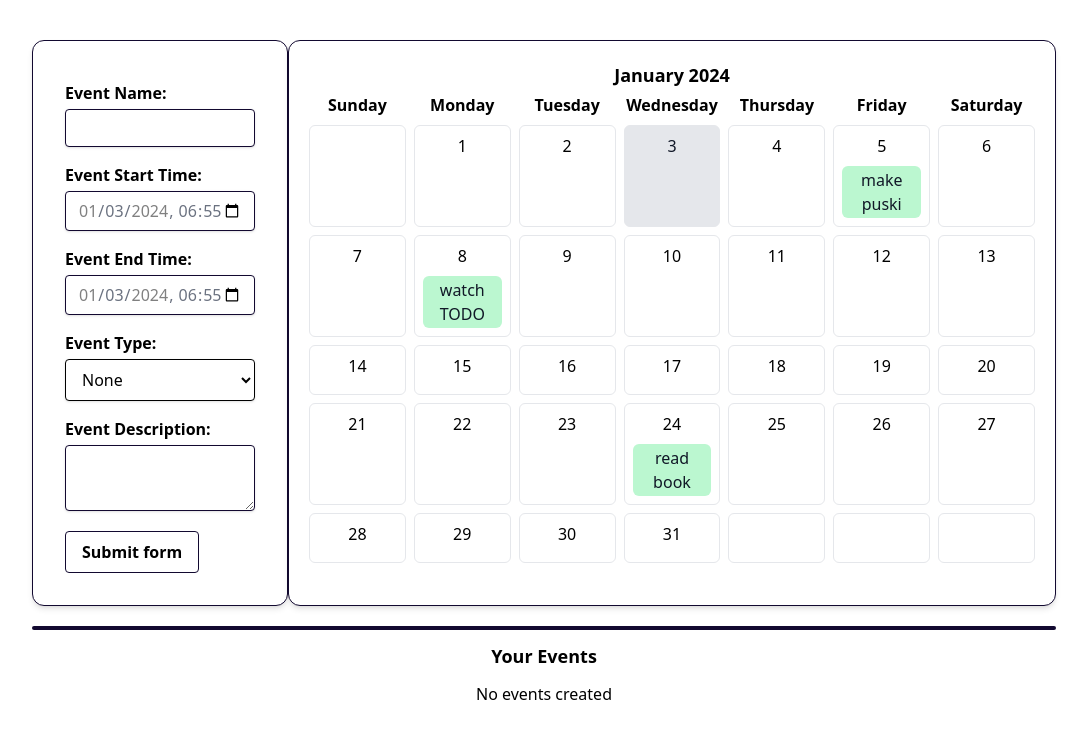
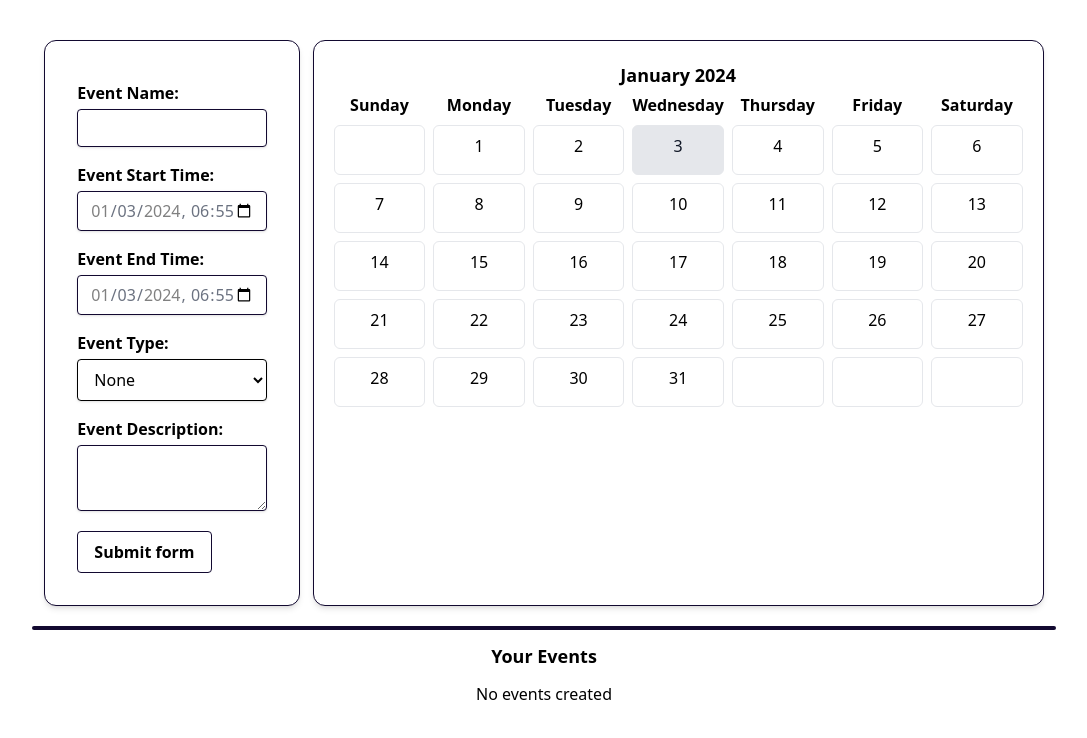
Before and after one commit to neoladsouza/event-calendar-control, a React (Create React App) app in the folder client/: page / in a window 1280 px wide. Shown: the top 738 px of the page, without its empty margins (96-1183 px from the left). Built offline with nearby package versions, Linux system fonts and the light colour scheme.

Commit message:
events in the calendar display name and type

```diff
--- a/client/src/App.js
+++ b/client/src/App.js
@@ -31,9 +31,7 @@ class CustomDate extends Date {
   }
 }
 
-
 const possibleEventTypes = ['None', 'Service', 'Appointment', 'Course', 'Workshop', 'Retreat', 'Program'];
-const sampleEvents = [{date: new CustomDate("2024-01-05"), title: "make puski"}, {date: new CustomDate("2024-01-08"), title: "watch TODO"}, {date: new CustomDate("2024-01-24"), title: "read book"}];
 // const MONTHS = ["January", "February", "March", "April", "May", "June", "July", "August", "September", "October", "November", "December"];
 const WEEKDAYS = ["Sunday", "Monday", "Tuesday", "Wednesday", "Thursday", "Friday", "Saturday"];
 
@@ -51,13 +49,8 @@ export default function FormApp() {
   function handleSubmit(e) {
     e.preventDefault(); // prevent webpage reloading
 
-    // every time form is submitted -> create a new object with event name, type, and description properties
-    // 0123456789
-    // yyyy-mm-dd
-    // every event has a ... startDate, endDate, startTime, endTime
     const newEvent = {
       name: eventName,
-      // date: eventStart.toLocaleDateString(), // 1/7/2024, 3:01:00 PM
       start: eventStart, // CustomDate object
       end: eventEnd, // CustomDate object
       startDate: eventStart.toLocaleDateString().split(',')[0],
@@ -206,7 +199,7 @@ export default function FormApp() {
             <button type="submit" className="mt-5 bg-transparent hover:bg-gray-200 -700 font-semibold py-2 px-4 border border-blue hover:border-transparent rounded text-center">Submit form</button>
           </ul>
         </form>
-        <NewCalendar events={sampleEvents}/>
+        <NewCalendar events={allEvents}/>
       </main>
       <hr className="w-full h-1 mt-5 bg-blue border-0 rounded"/>
       <Events dataList={allEvents}/>
@@ -246,7 +239,7 @@ function NewCalendar({events}) {
   const eventsByDate = useMemo(() => {
     return (
       events.reduce((acc, event) => {
-        const dateKey = format(event.date, "yyyy-MM-dd");
+        const dateKey = format(event.startDate, "yyyy-MM-dd");
         if (!acc[dateKey]) {
           acc[dateKey] = [];
         }
@@ -274,15 +267,14 @@ function NewCalendar({events}) {
         }
 
         {
-        // array will not change across renders - so the key can be the index
           daysInMonth.map((day, index) => {
             const dateKey = format(day, "yyyy-MM-dd"); // making a key to access the event(s) by
             const todaysEvents = eventsByDate[dateKey] || [];
             return (
-              <div key={index} className={clsx("border rounded-md p-2 text-center", {"bg-gray-200 text-gray-900" : isToday(day)})}>
+              <div key={index + day + dateKey} className={clsx("border rounded-md p-2 text-center", {"bg-gray-200 text-gray-900" : isToday(day)})}>
                 <p className="mb-2">{format(day, "d")}</p>
                 {todaysEvents.map((event) => {
-                  return (<div key={event.title} className="bg-green-200 rounded-md text-gray-900 p-0.5">{event.title}</div>);
+                  return (<div key={event.name + dateKey + uuidv4()} className="bg-green-200 rounded-md text-gray-900 p-0.5">{event.name}<br/>{event.type}</div>);
                 })}
               </div>
             );
@@ -310,7 +302,6 @@ function Events({dataList}) {
           list.length === 0 ?
             (<p>No events created</p>) :
             (list.map(event => (
-              // need to destructure props by spreading the properties of each object as separate props
               <Event key={event.id} eventObject={event}/>
               ))
             )
```
